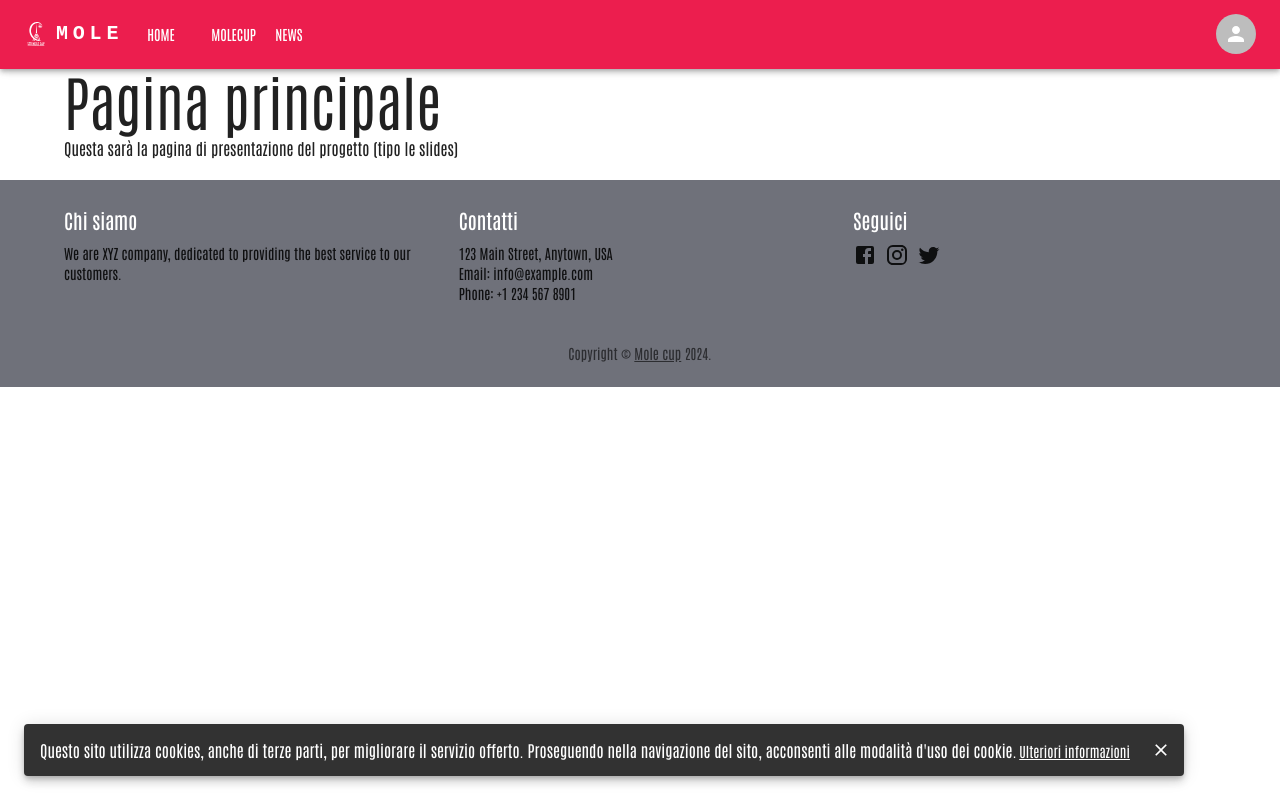
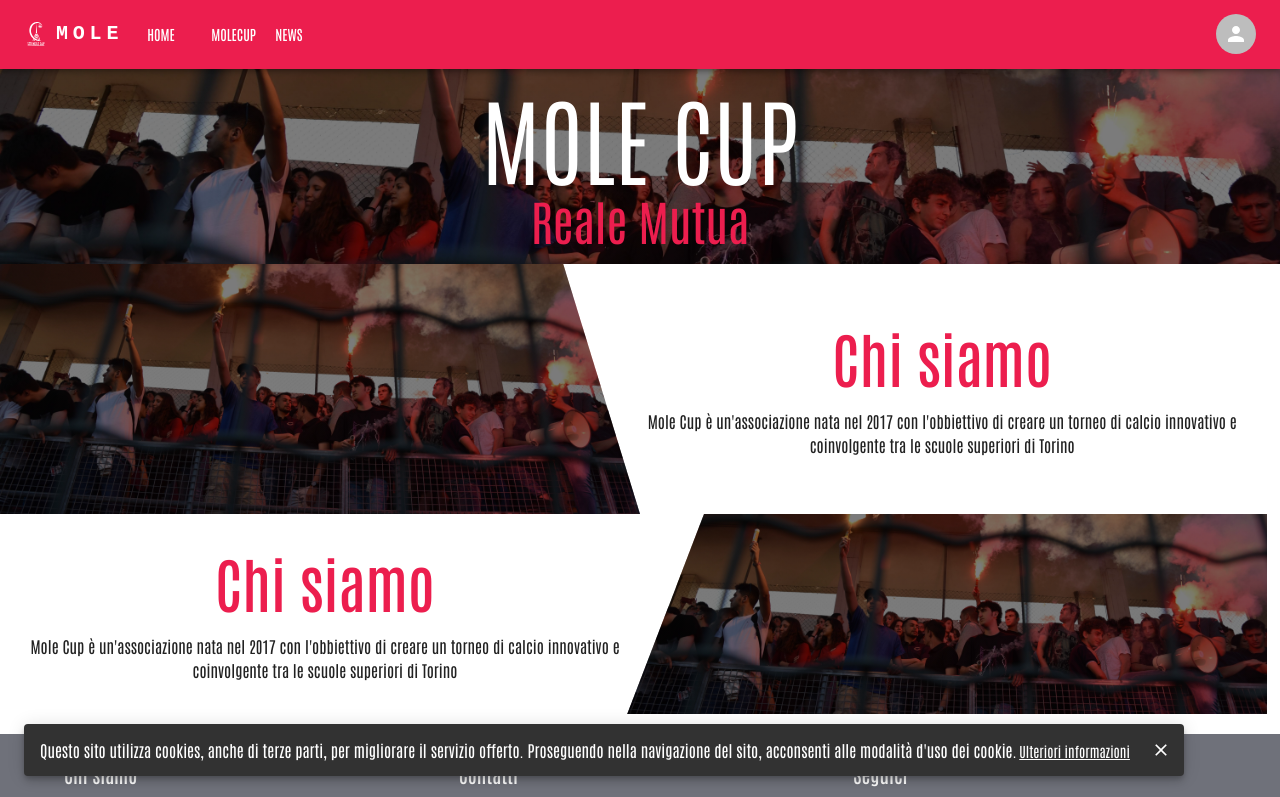
Before and after one commit to molecup/mole-frontend, a Next.js app in the folder mole-frontend/: page / in a window 1280 px wide. Shown: the top 797 px of the page. Built offline with nearby package versions, Linux system fonts and the light colour scheme.

Commit message:
created two span section and home page improved

```diff
--- a/mole-frontend/src/app/page.js
+++ /dev/null
@@ -1,13 +0,0 @@
-import Container from '@mui/material/Container';
-import Typography from '@mui/material/Typography';
-
-export default function Home(){
-    return(
-        <>
-            <Container>
-                <Typography variant="h2">Pagina principale</Typography>
-                Questa sarà la pagina di presentazione del progetto (tipo le slides)
-            </Container>
-        </>
-    );
-}
--- /dev/null
+++ b/mole-frontend/src/app/page.tsx
@@ -0,0 +1,28 @@
+import HeroHeader from '@/components/heroHeader';
+import TwoSpanBlogSection from '@/components/twoSpanBlogSection';
+import Box from '@mui/material/Box';
+import Container from '@mui/material/Container';
+import Stack from '@mui/material/Stack';
+import Typography from '@mui/material/Typography';
+import Grid from '@mui/material/Unstable_Grid2';
+
+
+export default function Home(){
+    return(
+        <>
+            <HeroHeader src="/DSC_0666-3.jpg">
+                <Typography variant="h1" color="white" textTransform="uppercase">Mole cup</Typography>
+                <Typography variant="h3" color="primary.main" textTransform="capitalize">Reale mutua</Typography>
+            </HeroHeader>
+            <TwoSpanBlogSection src="/DSC_0666-3.jpg" sx={{height: "250px"}}>
+                <Typography variant="h2" color="primary.main" fontWeight={500}>Chi siamo</Typography>
+                <Typography variant="body1">Mole Cup è un'associazione nata nel 2017 con l'obbiettivo di creare un torneo di calcio innovativo e coinvolgente tra le scuole superiori di Torino</Typography>
+            </TwoSpanBlogSection>
+            <TwoSpanBlogSection src="/DSC_0666-3.jpg" variant="contentLeft">
+                <Typography variant="h2" color="primary.main" fontWeight={500}>Chi siamo</Typography>
+                <Typography variant="body1">Mole Cup è un'associazione nata nel 2017 con l'obbiettivo di creare un torneo di calcio innovativo e coinvolgente tra le scuole superiori di Torino</Typography>
+            </TwoSpanBlogSection>
+
+        </>
+    );
+}
--- /dev/null
+++ b/mole-frontend/src/components/twoSpanBlogSection.tsx
@@ -0,0 +1,86 @@
+/*
+    clip-path reference: https://developer.mozilla.org/en-US/docs/Web/CSS/clip-path
+    polygon reference: https://developer.mozilla.org/en-US/docs/Web/CSS/basic-shape/polygon
+*/
+import Stack from '@mui/material/Stack';
+import Grid from '@mui/material/Unstable_Grid2';
+
+/*
+    @params:
+        src : string. Source of image for the image side
+        children: JSX:Element. Content of the content side
+        variant: "contentRight" | "contentLeft". Whether to put the content side on the right or on the left
+        sx: style prop. Applied to the root Grid element. Declare height attribute to change the height of the section (default 200px)
+*/
+export default function TwoSpanBlogSection({src, children, variant="contentRight", sx}: {src?:String, children?:JSX.Element[], variant?:"contentRight" | "contentLeft", sx?: {[key: string] : string} }){
+    var polygon = null;
+    var margin = null;
+    if(variant === "contentRight"){
+        polygon = {
+            xs : "polygon(70% 0, 0 0, 0 100%, 100% 100%)",
+            md : "polygon(75% 0, 0 0, 0 100%, 100% 100%)",
+            lg : "polygon(88% 0, 0 0, 0 100%, 100% 100%)",
+        };
+        margin = {
+            xs : "0 -1% 0 0",
+            md : "0 -1% 0 0",
+            lg : "0 -1% 0 0",
+        };
+    }else{
+        polygon = {
+            xs : "polygon(100% 0, 30% 0, 0 100%, 100% 100%)",
+            md : "polygon(100% 0, 25% 0, 0 100%, 100% 100%)",
+            lg : "polygon(100% 0, 12% 0, 0 100%, 100% 100%)",
+        };
+        margin = {
+            xs : "0 0 0 -1%",
+            md : "0 0 0 -1%",
+            lg : "0 0 0 -1%",
+        };
+    }
+
+    const backgroundImage = {
+        backgroundImage: `linear-gradient(rgba(0, 0, 0, 0.5), rgba(0, 0, 0, 0.5)), url(${src})`,
+        backgroundPosition: "center",
+        backgroundRepeat: "no-repeat",
+        backgroundSize: "cover",
+    }
+    const polygonShape = {
+        WebkitClipPath: polygon,
+        clipPath: polygon,
+        margin: margin,
+    }
+
+    const imageSide = (
+        <Grid xs={4} lg={6} component="span" sx={{...backgroundImage, ...polygonShape, height:"100%"}}/>
+    );
+
+    if(!sx?.height){
+        sx = {
+            height: "200px",
+            ...sx
+        }
+    }
+
+    return(
+        <Grid container component="section" sx={{...sx, alignContent:"center"}}>
+            {variant==="contentRight" && imageSide}
+            <Grid xs={8} lg={6} component="span">
+                <Stack
+                direction="column"
+                spacing={2}
+                sx={{
+                    textAlign: "center",
+                    justifyContent:"center",
+                    height:"100%",
+                    paddingRight: variant==="contentRight" ? "10px" : "0",
+                    paddingLeft: variant==="contentLeft" ? "10px" : "0",
+                }}
+                >
+                    {children}
+                </Stack>
+            </Grid>
+            {variant==="contentLeft" && imageSide}
+        </Grid>
+    );
+}
```
